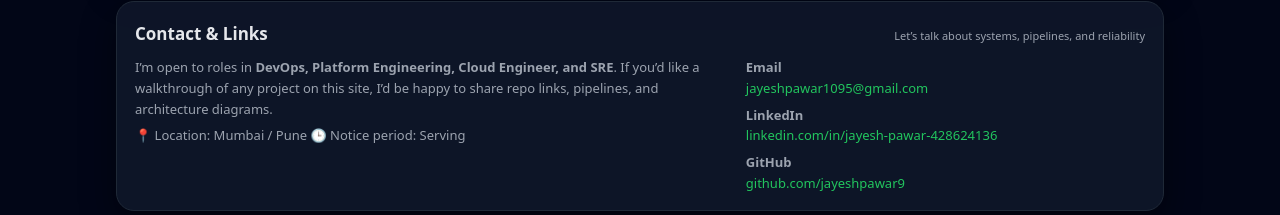
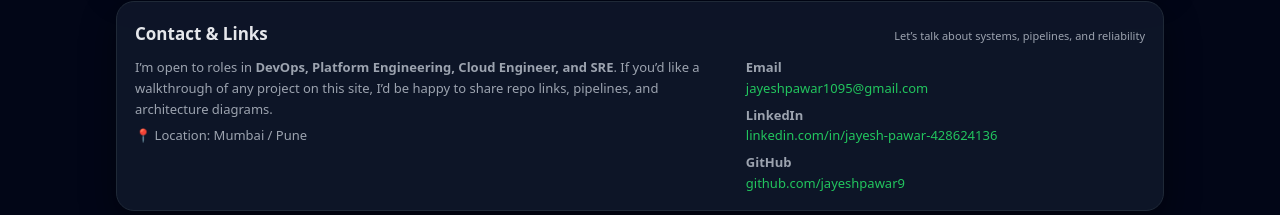
Before and after one commit to jayeshpawar9/jayesh-pawar.github.io, a plain HTML site: page index.html in a window 1280 px wide. Shown: the part 2492-2707 px from the top of the page. Drawn offline with Linux system fonts and the light colour scheme.

Commit message:
removing NP

```diff
--- a/index.html
+++ b/index.html
@@ -785,7 +785,6 @@
             </p>
             <p style="margin-top: 6px;">
               📍 Location: Mumbai / Pune
-              🕒 Notice period: Serving
             </p>
           </div>
           <div class="contact-item">
```
